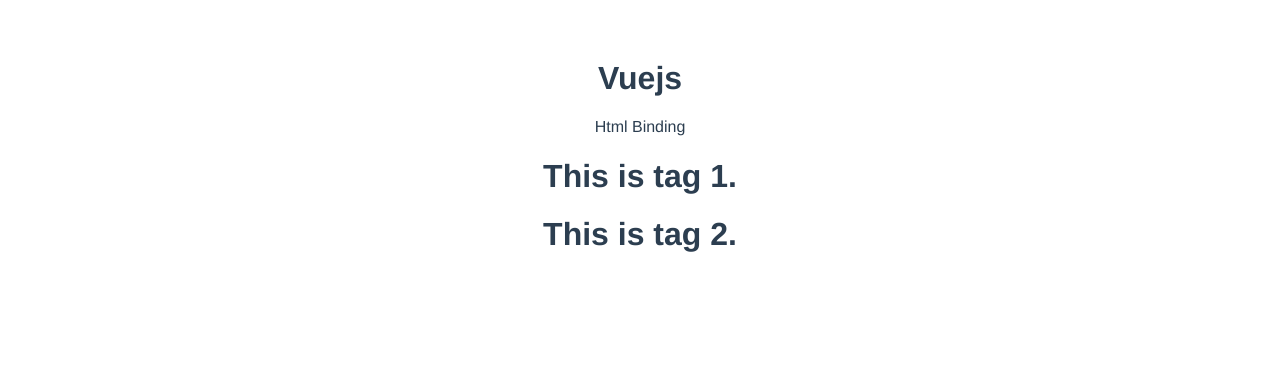
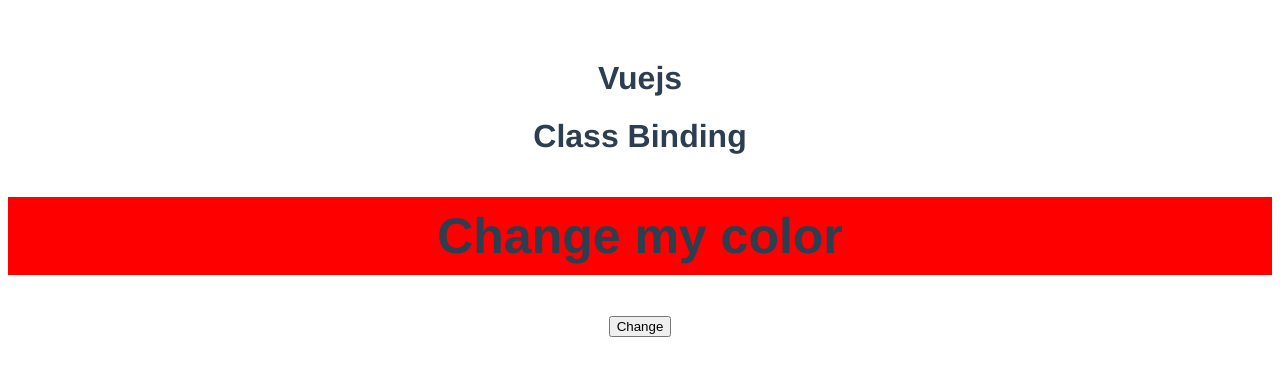
Before and after one commit to niravbhoi/vue-step-by-step, a Vue app: page / in a window 1280 px wide. Shown: the top 376 px of the page. Built offline with nearby package versions, Linux system fonts and the light colour scheme.

Commit message:
class binding

```diff
--- a/src/App.vue
+++ b/src/App.vue
@@ -10,7 +10,8 @@
     <!-- <ForLoop /> -->
     <!-- <ParentComp/> -->
     <!-- <UserList /> -->
-    <HtmlBinding />
+    <!-- <HtmlBinding /> -->
+    <ClassBinding />
 </template>
 
 <script>
@@ -23,7 +24,8 @@
 // import ForLoop from './components/ForLoop.vue'
 // import ParentComp from './components/ParentComp.vue'
 // import UserList from './components/UserList.vue'
-import HtmlBinding from './components/HtmlBinding.vue'
+// import HtmlBinding from './components/HtmlBinding.vue'
+import ClassBinding from './components/ClassBinding.vue'
 
 export default {
     name: 'App',
@@ -41,7 +43,8 @@
         // ForLoop,
         // ParentComp,
         // UserList,
-        HtmlBinding,
+        // HtmlBinding,
+        ClassBinding,
     }
 }
 </script>
--- /dev/null
+++ b/src/components/ClassBinding.vue
@@ -0,0 +1,41 @@
+<template>
+    <h1>
+       Class Binding
+    </h1>
+    <h2 :class="applyClass">Change my color</h2>
+    <button v-on:click="colorful=!colorful">Change</button>
+</template>
+<script>
+export default {
+    name : "ClassBinding",
+    data(){
+        return{
+            colorful : false
+        }
+    },
+    computed:{
+        applyClass(){
+            return{
+                green : this.colorful,
+                error : !this.colorful,
+                other : true
+            }
+        }
+    }
+}
+</script>
+<style scoped>
+.green{
+    background-color: green;
+    widows: 200px;
+    padding: 10px;
+}
+.error{
+    background-color: red;
+    widows: 200px;
+    padding: 10px;
+}
+.other{
+    font-size: 50px;
+}
+</style>
```
